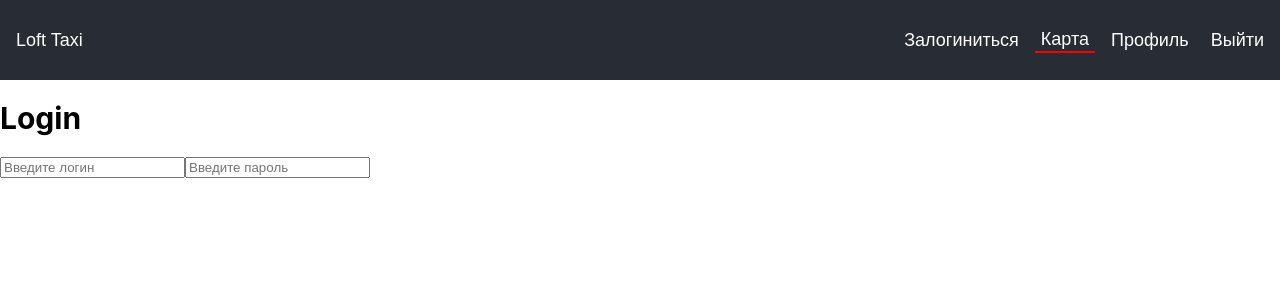
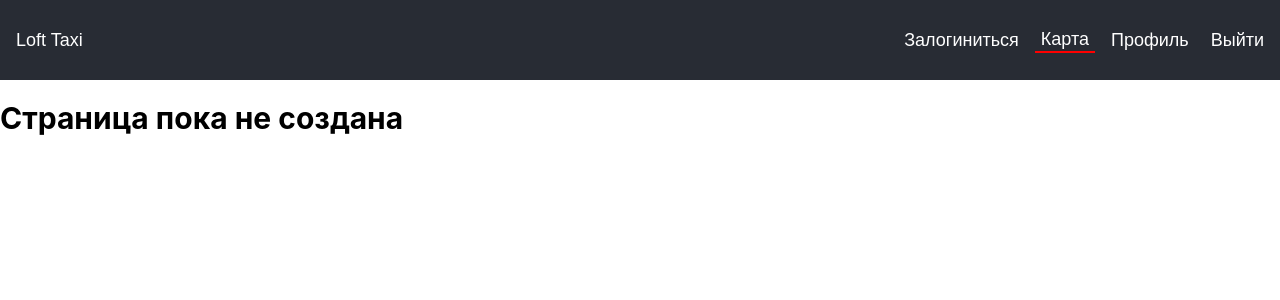
Before and after one commit to artmrsvch/react-taxi, a React (Create React App) app: page / in a window 1280 px wide. Both pictures are taken after a click on the button "Карта". Shown: the top 300 px of the page. Built offline with nearby package versions, Linux system fonts and the light colour scheme.

Commit message:
feat(modified components: app, header, add profile): new functional, adding layout, changing logic
BREAKING CHANGE: Added new component logic

```diff
--- a/package.json
+++ b/package.json
@@ -6,7 +6,7 @@
     "@testing-library/jest-dom": "^4.2.4",
     "@testing-library/react": "^9.4.0",
     "@testing-library/user-event": "^7.2.1",
-    "node-sass": "^4.13.0",
+    "node-sass": "^4.13.1",
     "react": "^16.12.0",
     "react-dom": "^16.12.0",
     "react-scripts": "3.3.0"
--- a/public/index.html
+++ b/public/index.html
@@ -24,7 +24,7 @@
       work correctly both with client-side routing and a non-root public URL.
       Learn how to configure a non-root public URL by running `npm run build`.
     -->
-    <title>React App</title>
+    <title>React-taxi</title>
   </head>
   <body>
     <noscript>You need to enable JavaScript to run this app.</noscript>
--- a/src/App.js
+++ b/src/App.js
@@ -1,24 +1,42 @@
 import React from 'react';
 import './App.scss';
 import Login from './login/Login';
+import Profile from './profile/profile';
 import Header from './header/Header';
+
+
 
 class App extends React.Component {
     constructor(props) {
       super(props);
-      this.state = {}
+      this.state = {setState: 'login'}
+      this.handleClick = this.handleClick.bind(this);
     }
 
-    nowState(e) {
-      console.log(e)
+    handleClick(page, target) {
+      for(let child of target.parentElement.children) {
+          child.classList.remove('active')
+      }
+      target.classList.add('active')
+      this.setState({
+          setState: page
+      })
     }
-    componentDidMount() {
+
+    renderDynamicPage(page) {
+      switch (page) {
+        case 'profile': return <Profile />
+        case 'login': return <Login />
+
+        default: return <div className="default"><h1 className="title">Страница пока не создана</h1></div>
+      }
     }
+
     render() {
       return (
         <div className="App">
-          <Header setState={'login'} onLoad={this.nowState(Header.props)} />
-          <Login />
+          <Header setState={'login'} handle={this.handleClick} />
+          {this.renderDynamicPage(this.state.setState)}
         </div>
       );
     }
--- a/src/App.scss
+++ b/src/App.scss
@@ -39,3 +39,7 @@ button {
 .active {
   border-bottom: 2px solid red;
 }
+
+.default {
+  flex: 1;
+}
--- a/src/header/Header.js
+++ b/src/header/Header.js
@@ -3,23 +3,10 @@ import React from 'react';
 class Header extends React.Component {
     constructor(props) {
         super(props);
-        this.state = {setState: props.setState};
-        this.handleClick = this.handleClick.bind(this);
-    }
-
-    handleClick(page, target) {
-        for(let child of target.parentElement.children) {
-            child.classList.remove('active')
-        }
-        target.classList.add('active')
-        console.log(this)
-        this.setState({
-            setState: page
-        })
-    }
-
-    componentDidMount() {
-
+        this.state = {
+            setState: props.setState,
+            handleClick: props.handle
+        };
     }
 
     render() {
@@ -27,10 +14,10 @@ class Header extends React.Component {
             <header className="App-header">
                 <button className="App-logo">Loft Taxi</button>
                 <div className="App-nav">
-                    <button onClick={e => this.handleClick('login', e.target)} className="App-nav__item">Залогиниться</button>
-                    <button onClick={e => this.handleClick('map', e.target)} className="App-nav__item">Карта</button>
-                    <button onClick={e => this.handleClick('profile', e.target)} className="App-nav__item">Профиль</button>
-                    <button onClick={e => this.handleClick('logout', e.target)} className="App-nav__item">Выйти</button>
+                    <button onClick={e => this.state.handleClick('login', e.target)} className="App-nav__item active">Залогиниться</button>
+                    <button onClick={e => this.state.handleClick('map', e.target)} className="App-nav__item">Карта</button>
+                    <button onClick={e => this.state.handleClick('profile', e.target)} className="App-nav__item">Профиль</button>
+                    <button onClick={e => this.state.handleClick('logout', e.target)} className="App-nav__item">Выйти</button>
                 </div>
             </header>
         )
--- a/src/login/Login.js
+++ b/src/login/Login.js
@@ -2,12 +2,11 @@ import React from 'react';
 import './login.scss';
 
 class Login extends React.Component {
-
     render() {
 
         return (
             <div className="Login">
-                <h1 className="Login-title">Login</h1>
+                <h1 className="title">Login</h1>
                 <div className="Login-inputs">
                     <input type="text" className="Login-inputs__userName" placeholder="Введите логин"/>
                     <input type="text" className="Login-inputs__userPass" placeholder="Введите пароль"/>
--- a/src/login/login.scss
+++ b/src/login/login.scss
@@ -1,4 +1,4 @@
-.Login-title {
+.title {
     font-size: 30px;
     font-weight: bold;
 }
--- /dev/null
+++ b/src/profile/profile.js
@@ -0,0 +1,14 @@
+import React from 'react';
+import './profile.scss';
+
+class Profile extends React.Component {
+    render() {
+        return (
+            <div className="Profile">
+                <h1 className="title">Profile</h1>
+            </div>
+        )
+    }
+}
+
+export default Profile
--- /dev/null
+++ b/src/profile/profile.scss
@@ -0,0 +1,3 @@
+.Profile {
+    flex: 1;
+}
```
Also changed, not shown: 1 other file (tests, documents, lock files or other folders).
